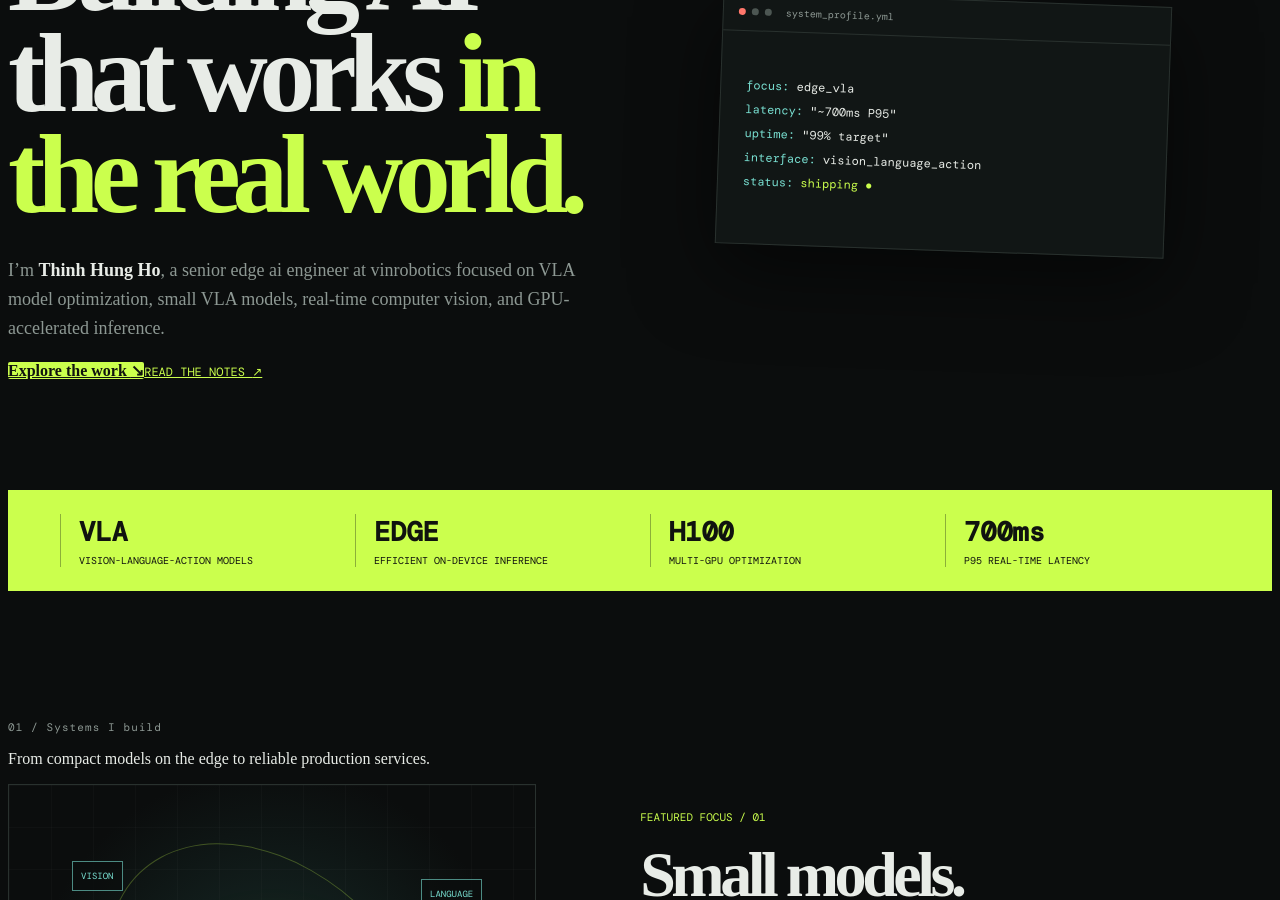
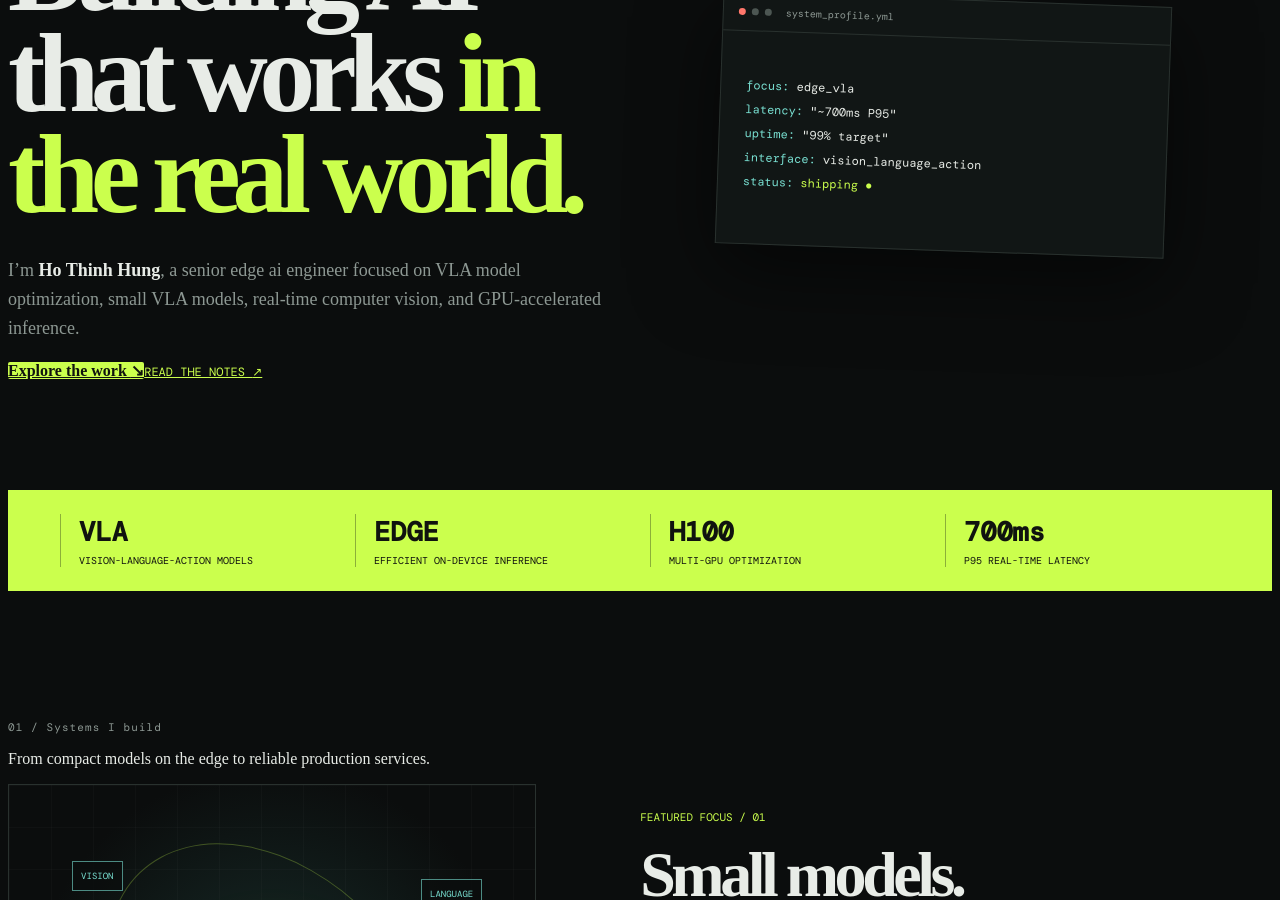
Before and after one commit to hungho77/hung, a Jekyll site: the page built from index.html, in a window 1280 px wide and 900 px high, scrolled down 342 px. Built offline with Jekyll 4.4.1, drawn with Linux system fonts in a browser that asks for light colours; some of the changed text lies outside the part shown.

```diff
--- a/_config.yml
+++ b/_config.yml
@@ -1,13 +1,13 @@
-title: "Thinh Hung Ho — AI Systems Engineer"
-description: "Portfolio and engineering notes by Thinh Hung Ho."
+title: "Ho Thinh Hung — Edge AI Engineer"
+description: "Edge AI, VLA, model optimization, and engineering notes by Ho Thinh Hung."
 url: "https://hungho77.github.io"
 baseurl: "/hung"
 markdown: kramdown
 permalink: /blog/:title/
 theme: null
 author:
-  name: "Thinh Hung Ho"
-  role: "Senior Edge AI Engineer at VinRobotics"
+  name: "Ho Thinh Hung"
+  role: "Senior Edge AI Engineer"
   location: "Ho Chi Minh City, Vietnam"
   github: "hungho77"
   linkedin: "hunho77"
```
